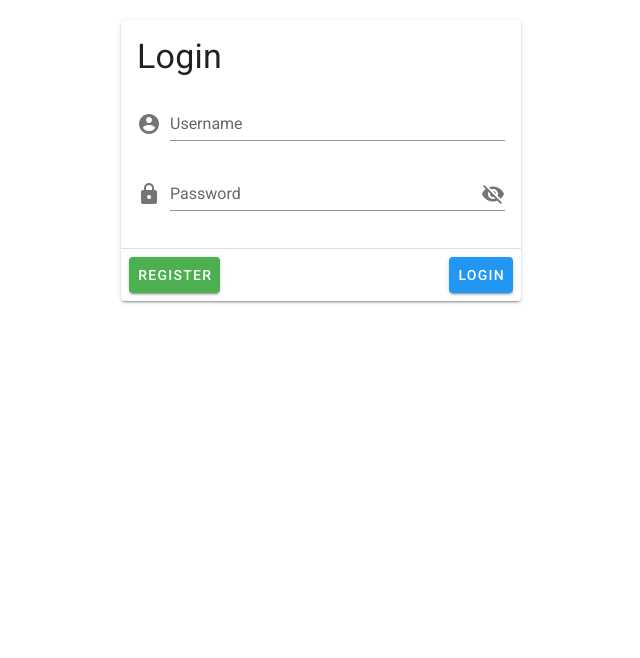
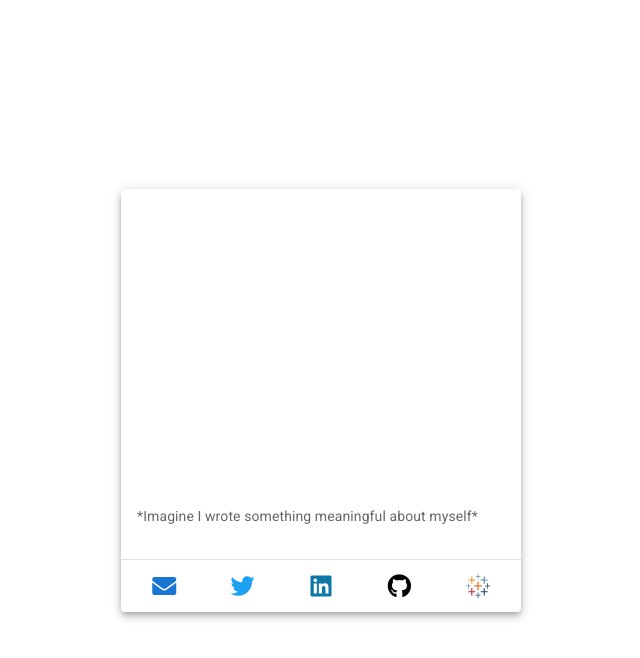
Before and after one commit to AlexFrid/alexanderfridriksson.com, a Vue app: page / in a window 1280 px wide. Shown: the top 658 px of the page, without its empty margins (319-959 px from the left). Built offline with nearby package versions, Linux system fonts and the light colour scheme.

Commit message:
Created contact card

```diff
--- a/public/index.html
+++ b/public/index.html
@@ -5,13 +5,15 @@
     <meta http-equiv="X-UA-Compatible" content="IE=edge">
     <meta name="viewport" content="width=device-width,initial-scale=1.0">
     <link rel="icon" href="<%= BASE_URL %>favicon.ico">
-    <title>vuetify-dashboard</title>
+    <title>Alexander Fridriksson</title>
     <link rel="stylesheet" href="https://fonts.googleapis.com/css?family=Roboto:100,300,400,500,700,900">
     <link rel="stylesheet" href="https://cdn.jsdelivr.net/npm/@mdi/font@latest/css/materialdesignicons.min.css">
+    <link href="https://use.fontawesome.com/releases/v5.0.13/css/all.css" rel="stylesheet">
+    <link rel="stylesheet" href="..\src\customStyles.css">
   </head>
   <body>
     <noscript>
-      <strong>We're sorry but vuetify-dashboard doesn't work properly without JavaScript enabled. Please enable it to continue.</strong>
+      <strong>I'm sorry but my website doesn't work properly without JavaScript enabled. Please enable it to continue.</strong>
     </noscript>
     <div id="app"></div>
     <!-- built files will be auto injected -->
--- a/src/App.vue
+++ b/src/App.vue
@@ -1,17 +1,17 @@
 <template>
   <v-app>
-    <login></login>
+    <cv></cv>
   </v-app>
 </template>
 
 
 <script>
-import login from './components/login';
+import cv from './components/cv';
 
 export default {
   name: 'App',
   components: {
-    login,
+    cv,
   },
   data: () => ({
     //
--- /dev/null
+++ b/src/components/cv.vue
@@ -0,0 +1,77 @@
+<template>
+  <v-app>
+    <v-container fill-height justify="center">
+      <v-card
+        width="400"
+        class="mx-auto"
+        elevation="5"
+        >
+        <v-img
+        class="white--text align-end"
+        height="300px"
+        src="..\assets\myProfilePicture.jpg"
+        >
+        <v-card-title>
+          <h1 class="display-1">Alexander Fridriksson</h1>
+        </v-card-title>
+        <v-card-subtitle class="white--text">
+        I help people save time and make better decisions
+        </v-card-subtitle>
+        </v-img>
+        <v-card-text>
+          <p>*Imagine I wrote something meaningful about myself*</p>
+        </v-card-text>
+        <v-divider></v-divider>
+        <v-card-actions class="justify-space-around" >
+          <v-btn
+          icon
+          color="primary"
+          href="mailto:post@alexanderfridriksson.com"
+          >
+            <v-icon>fa-envelope</v-icon>
+          </v-btn>
+          <v-btn
+          icon
+          color="#1da1f2"
+          href="https://twitter.com/Datastorydesign"
+          >
+            <v-icon>fab fa-twitter</v-icon>
+          </v-btn>
+          <v-btn
+          icon
+          color="#0e76a8"
+          href="https://www.linkedin.com/in/alexanderfridriksson/"
+          >
+            <v-icon>fab fa-linkedin</v-icon>
+          </v-btn>
+          <v-btn
+          icon
+          color="black"
+          href="https://github.com/AlexFrid"
+          >
+            <v-icon>fab fa-github</v-icon>
+          </v-btn>
+          <v-btn
+          icon
+          color="primary"
+          href="https://public.tableau.com/profile/alexander.fridriksson#!/"
+          >
+            <v-img
+            height="24px"
+            width="24px"
+            src="..\assets\tableauIcon.svg"></v-img>
+          </v-btn>
+        </v-card-actions>
+      </v-card>
+    </v-container>
+  </v-app>
+</template>
+
+<script>
+export default {
+  name: 'cv',
+  data: () => ({
+    //
+  }),
+};
+</script>
--- /dev/null
+++ b/src/customStyles.css
@@ -0,0 +1,6 @@
+.textCenter{
+    margin:auto;
+}
+.lessMb{
+    font-size: 4em;
+}
```
Also changed, not shown: src/assets/myProfilePicture.jpg (added), src/assets/tableauIcon.svg (added).
